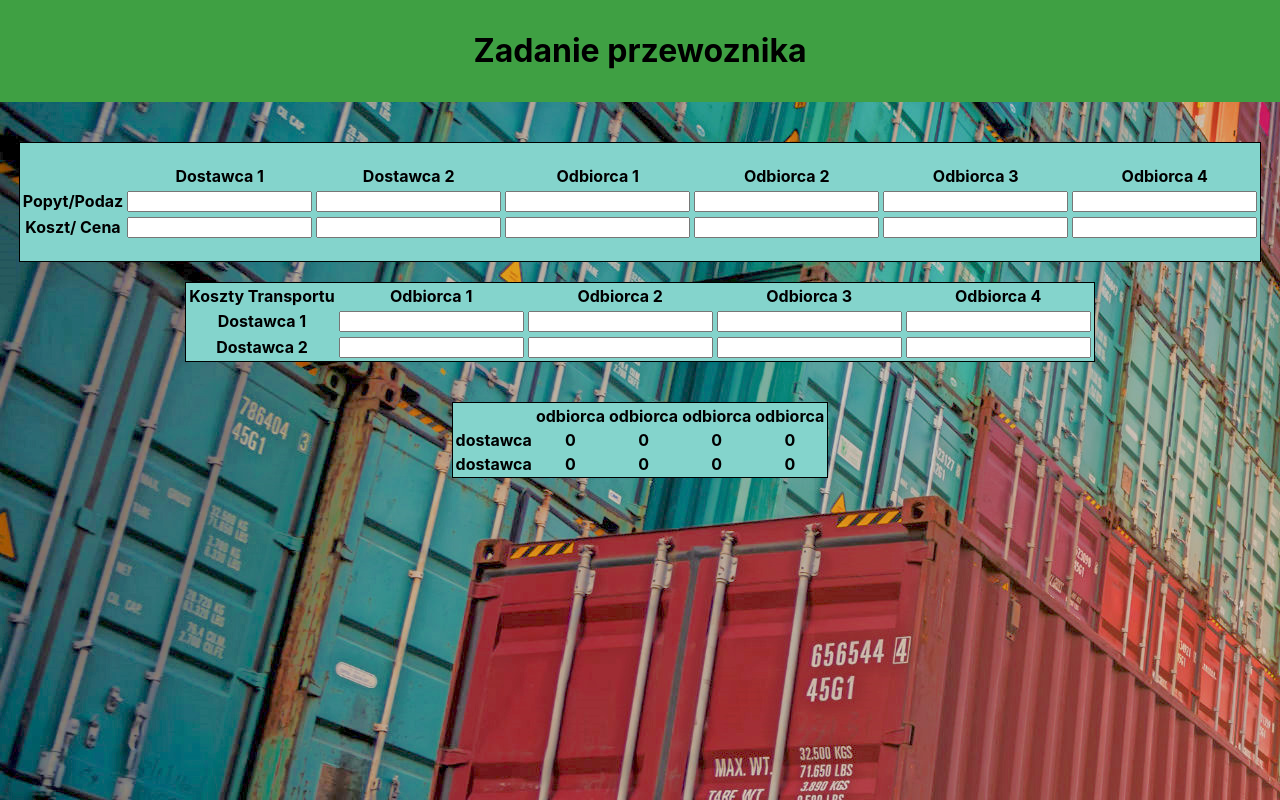
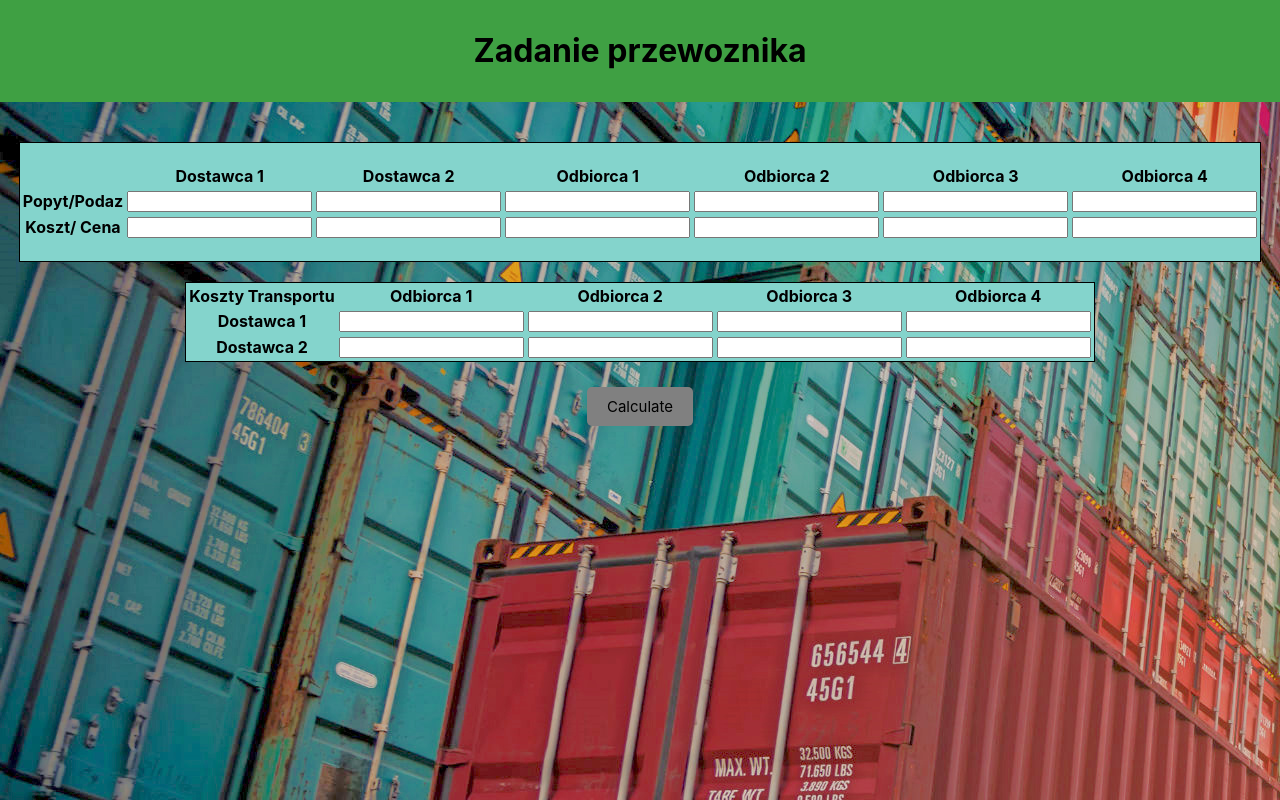
Before and after one commit to Swistusmen/Ferryman, a React (Create React App) app in the folder ferryman_ui/: page / in a window 1280 px wide. Built offline with nearby package versions, Linux system fonts and the light colour scheme.

Commit message:
upated css

```diff
--- a/ferryman_ui/src/App.js
+++ b/ferryman_ui/src/App.js
@@ -2,17 +2,28 @@ import Header from "./Components/Header"
 import Variable from "./Components/Variable"
 import ResultTable from "./Components/ResultTable"
 import InputTable from "./Components/InputTable"
+import Output from "./Components/Output"
+import Submit from "./Components/Submit"
+import {useState } from 'react'
 
 
 function App() {
+  const [showOutput,setShowOutput]=useState(false)
+
+
 
     return (
       <div className = "App" >
         <Header title={"Zadanie przewoznika"}/>
-        <Variable/>
-        <InputTable/>
-        <ResultTable title="Tablica kosztow jednostkowych" o1="odbiorca" o2="odbiorca" o3="odbiorca" o4="odbiorca" d1="dostawca" d1="dostawca"
-        a1="0" a2="0" a3="0" a4="0" b1="0" b2="0" b3="0" b4="0"/>
+        {!showOutput&&<Variable/>}
+        {!showOutput&&<InputTable/>}
+        {!showOutput&&<Submit onSubmit={()=>setShowOutput(!showOutput)} text={showOutput?"Reset":"Calculate"}
+        style={showOutput?"green":"grey"}/>}
+        {showOutput &&<ResultTable title="Tablica kosztow jednostkowych" o1="odbiorca" o2="odbiorca" o3="odbiorca" o4="odbiorca" d1="dostawca" d1="dostawca"
+        a1="0" a2="0" a3="0" a4="0" b1="0" b2="0" b3="0" b4="0"/>}
+        {showOutput &&<Output expense="0" income="0" profit="0"/>}
+        {showOutput&&<Submit onSubmit={()=>setShowOutput(!showOutput)} text={showOutput?"Reset":"Calculate"}
+        style={showOutput?"green":"grey"}/>}
       </div>
     );
 }
--- /dev/null
+++ b/ferryman_ui/src/Components/Output.js
@@ -0,0 +1,24 @@
+
+
+const Output=(props)=>{
+    return(
+        <div>
+            <table>
+                <tr>
+                    <th>{"Koszt całkowity: "}</th>
+                    <th>{props.expense}</th>
+                </tr>
+                <tr>
+                    <th>{"Przychód całkowity: "}</th>
+                    <th>{props.income}</th>
+                </tr>
+                <tr>
+                    <th>{"Zysk całkowity: "}</th>
+                    <th>{props.profit}</th>
+                </tr>
+            </table>
+        </div>
+    )
+}
+
+export default Output
--- /dev/null
+++ b/ferryman_ui/src/Components/Submit.js
@@ -0,0 +1,9 @@
+const Submit=(props)=>{
+    return(
+
+        <button className="submit" onClick={props.onSubmit} style={{backgroundColor:props.style}}>{props.text}</button>
+
+    )
+}
+
+export default Submit
--- a/ferryman_ui/src/index.css
+++ b/ferryman_ui/src/index.css
@@ -43,6 +43,36 @@ table {
     margin-right: auto;
 }
 
+.submit {
+    display: flex;
+    justify-content: space-between;
+    align-items: center;
+    margin-bottom: 20px;
+    display: inline-block;
+    color: #000;
+    border: none;
+    padding: 10px 20px;
+    margin: 5px;
+    border-radius: 5px;
+    cursor: pointer;
+    text-decoration: none;
+    font-size: 15px;
+    font-family: inherit;
+}
+
+.submit:focus {
+    outline: none;
+}
+
+.submit:active {
+    transform: scale(0.98);
+}
+
+.submit-block {
+    display: block;
+    width: 100%;
+}
+
 body {
     background-color: white;
     margin: 0;
@@ -53,7 +83,3 @@ body {
     background-image: url("./industry.jpg");
     text-align: center;
 }
-
-code {
-    font-family: source-code-pro, Menlo, Monaco, Consolas, 'Courier New', monospace;
-}
```
